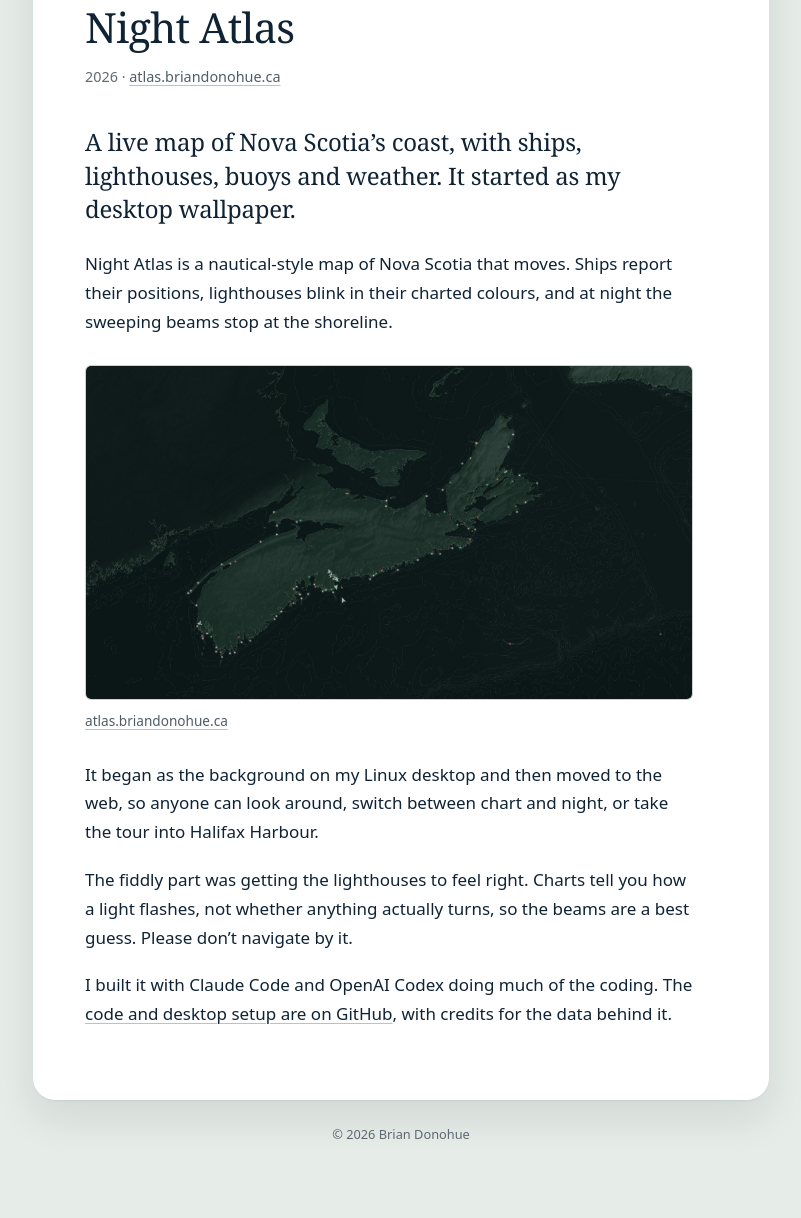
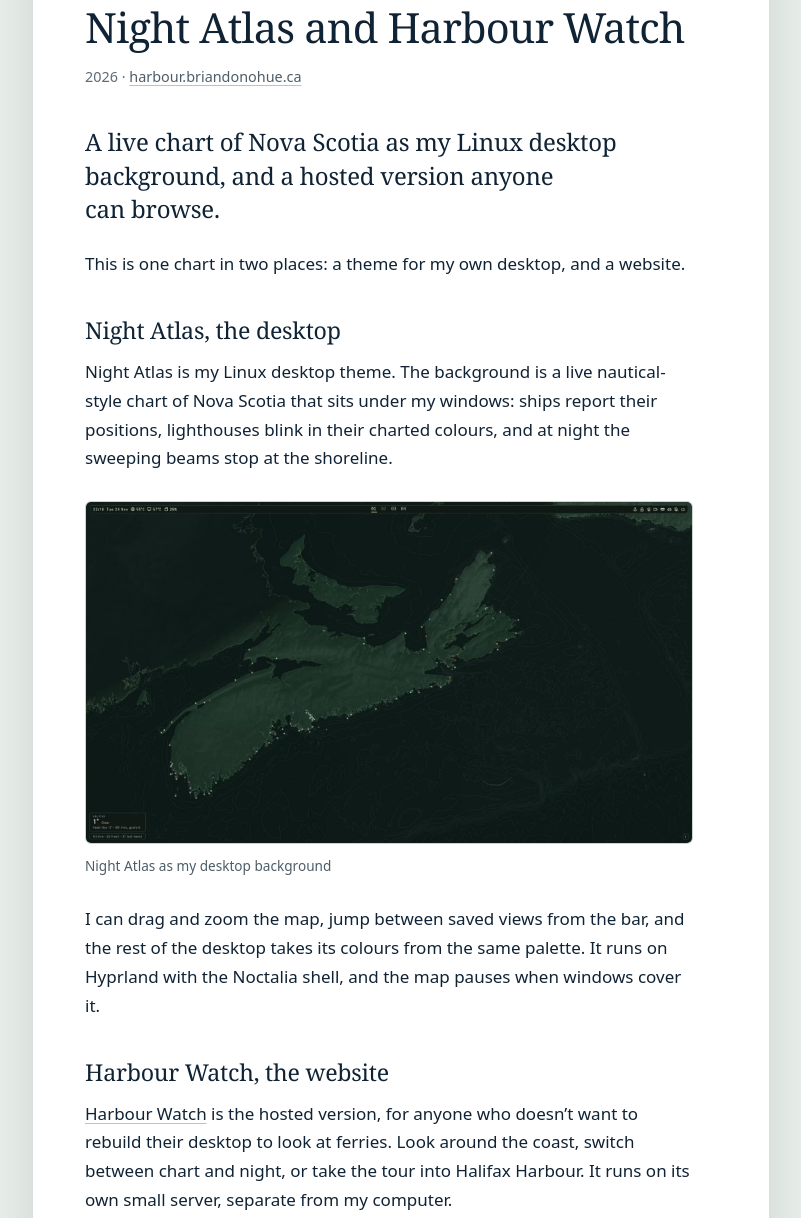
Before and after one commit to donohfx/briandonohue.ca, an Astro site: page /projects/night-atlas in a window 1280 px wide. Shown: the part 204-1422 px from the top of the page, without its empty margins (239-1040 px from the left). Before the commit the page ends 1365 px from the top, so only its background shows below. Built offline with nearby package versions, Linux system fonts and the light colour scheme; Astro itself is replaced by a stand-in of ours.

Commit message:
Projects: explain the Night Atlas desktop and Harbour Watch website

```diff
--- a/src/content/projects/night-atlas.md
+++ b/src/content/projects/night-atlas.md
@@ -1,21 +1,36 @@
 ---
-title: Night Atlas
-summary: A live map of Nova Scotia’s coast, with ships, lighthouses, buoys and weather. It started as my desktop wallpaper.
+title: Night Atlas and Harbour Watch
+summary: A live chart of Nova Scotia as my Linux desktop background, and a hosted version anyone can browse.
 year: '2026'
 order: 0
-link: https://atlas.briandonohue.ca
-linkLabel: atlas.briandonohue.ca
+link: https://harbour.briandonohue.ca
+linkLabel: harbour.briandonohue.ca
 ---
 
-Night Atlas is a nautical-style map of Nova Scotia that moves. Ships report their positions, lighthouses blink in their charted colours, and at night the sweeping beams stop at the shoreline.
+This is one chart in two places: a theme for my own desktop, and a website.
+
+## Night Atlas, the desktop
+
+Night Atlas is my Linux desktop theme. The background is a live nautical-style chart of Nova Scotia that sits under my windows: ships report their positions, lighthouses blink in their charted colours, and at night the sweeping beams stop at the shoreline.
 
 <figure class="shot">
-  <img src="/night-atlas.jpg" alt="Night Atlas in chart mode: Nova Scotia in dark green, ringed by lighthouse lights" width="1600" height="880" loading="lazy" decoding="async" />
-  <figcaption><a href="https://atlas.briandonohue.ca">atlas.briandonohue.ca</a></figcaption>
+  <img src="/night-atlas-desktop.jpg" alt="A Linux desktop with the Night Atlas chart of Nova Scotia as its background, under a slim top bar" width="1600" height="900" loading="lazy" decoding="async" />
+  <figcaption>Night Atlas as my desktop background</figcaption>
 </figure>
 
-It began as the background on my Linux desktop and then moved to the web, so anyone can look around, switch between chart and night, or take the tour into Halifax Harbour.
+I can drag and zoom the map, jump between saved views from the bar, and the rest of the desktop takes its colours from the same palette. It runs on Hyprland with the Noctalia shell, and the map pauses when windows cover it.
 
-The fiddly part was getting the lighthouses to feel right. Charts tell you how a light flashes, not whether anything actually turns, so the beams are a best guess. Please don’t navigate by it.
+## Harbour Watch, the website
 
-I built it with Claude Code and OpenAI Codex doing much of the coding. The [code and desktop setup are on GitHub](https://github.com/donohfx/night-atlas), with credits for the data behind it.
+[Harbour Watch](https://harbour.briandonohue.ca) is the hosted version, for anyone who doesn’t want to rebuild their desktop to look at ferries. Look around the coast, switch between chart and night, or take the tour into Halifax Harbour. It runs on its own small server, separate from my computer.
+
+<figure class="shot">
+  <img src="/night-atlas.jpg" alt="Harbour Watch in chart mode: Nova Scotia in dark green, ringed by lighthouse lights" width="1600" height="880" loading="lazy" decoding="async" />
+  <figcaption><a href="https://harbour.briandonohue.ca">harbour.briandonohue.ca</a></figcaption>
+</figure>
+
+## The fiddly part
+
+Getting the lighthouses to feel right. Charts tell you how a light flashes, not whether anything actually turns, so the beams are a best guess. Please don’t navigate by it.
+
+I built both with Claude Code and OpenAI Codex doing much of the coding. The [code and desktop setup are on GitHub](https://github.com/donohfx/night-atlas), with credits for the data behind it.
```
Also changed, not shown: public/night-atlas-desktop.jpg (added).
